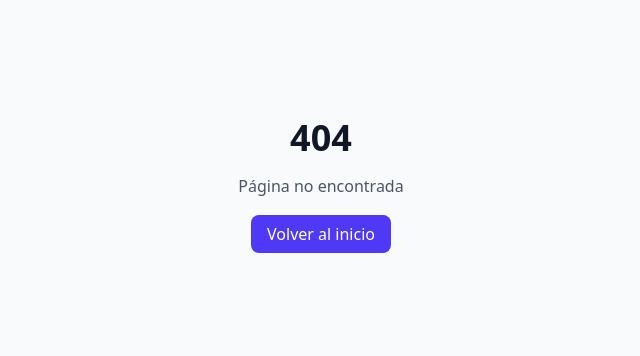
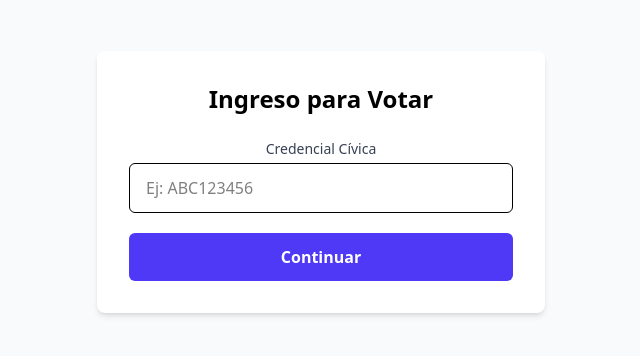
Before and after one commit to CrisRPia/obligatorio_bd_2, a React (Vite) app in the folder code/frontend/: page /votar/1/ingresar in a window 1280 px wide. Before the commit this address had no page. Shown: the part 250-606 px from the top of the page, without its empty margins (319-959 px from the left). Built offline with nearby package versions, Linux system fonts and the light colour scheme.

Commit message:
Página de Inicio Votante

```diff
--- a/code/frontend/src/App.tsx
+++ b/code/frontend/src/App.tsx
@@ -2,11 +2,9 @@ import './App.css'
 import React from 'react';
 import { BrowserRouter as Router, Routes, Route, Navigate } from 'react-router-dom';
 
-// Importa los componentes de las páginas nuevas (asumiendo que existen en la carpeta 'pages')
 import Login from './pages/Login.tsx';
+import InicioVotante from './pages/InicioVotante.tsx';
 import EmitirVoto from './pages/EmitirVoto.tsx';
-import SeleccionarCircuito from './pages/SeleccionarCircuito.tsx';
-import VotoCompletado from './pages/VotoCompletado.tsx';
 import PanelMesa from './pages/PanelMesa.tsx';
 import Reportes from './pages/Reportes.tsx';
 import Unauthorized from './pages/Unauthorized.tsx';
@@ -52,6 +50,22 @@ const App: React.FC = () => {
 
         {/* --- Rutas para Ciudadanos Votantes --- */}
 
+
+        {/* Inicio Votante */}
+        <Route
+          path="/votar/:circuitId/ingresar"
+          element={
+            <InicioVotante />
+            /*
+            <ProtectedRoute allowedUserTypes={['voter']}>
+              <InicioVotante />
+            </ProtectedRoute>
+            */
+          }
+        />
+
+
+
         {/* Emitir Voto */}
         <Route
           path="/votar/:circuitId"
@@ -68,15 +82,7 @@ const App: React.FC = () => {
 
 
 
-        {/* Pantalla de "Ya votó" */}
-        <Route
-          path="/voto-completado"
-          element={
-            <ProtectedRoute allowedUserTypes={['voter']}>
-              <VotoCompletado />
-            </ProtectedRoute>
-          }
-        />
+
 
         {/* --- Rutas para Presidentes de Mesa --- */}
 
--- /dev/null
+++ b/code/frontend/src/pages/AbrirMesa.tsx
@@ -0,0 +1,35 @@
+import React from 'react';
+import { useNavigate } from 'react-router-dom';
+
+const AbrirMesa: React.FC = () => {
+  const navigate = useNavigate();
+
+  const handleAbrirMesa = async () => {
+    try {
+      // 🔧 Aquí irá el endpoint real para abrir la mesa
+      // await abrirMesa();
+
+      // Redirigir al panel de gestión
+      navigate('/mesa-electoral/panel');
+    } catch (error) {
+      console.error('Error al abrir la mesa:', error);
+      alert('Hubo un error al abrir la mesa. Intente nuevamente.');
+    }
+  };
+
+  return (
+    <div className="min-h-screen flex items-center justify-center bg-gray-50 px-4">
+      <div className="max-w-md w-full text-center bg-white p-8 rounded-lg shadow-lg">
+        <h2 className="text-2xl font-bold mb-6">Apertura de Mesa</h2>
+        <button
+          onClick={handleAbrirMesa}
+          className="bg-green-600 hover:bg-green-700 text-white text-lg font-semibold py-4 px-8 rounded-lg transition"
+        >
+          ABRIR MESA
+        </button>
+      </div>
+    </div>
+  );
+};
+
+export default AbrirMesa;
--- /dev/null
+++ b/code/frontend/src/pages/InicioVotante.tsx
@@ -0,0 +1,93 @@
+import React, { useState } from 'react';
+import { useNavigate, useParams } from 'react-router-dom';
+import { postAuthPollingStationLogin } from '@codegen/backend.api';
+
+const InicioVotante: React.FC = () => {
+  const [credencialCivica, setCredencialCivica] = useState('');
+  const [error, setError] = useState<string | null>(null);
+  const [isLoading, setIsLoading] = useState(false);
+  const navigate = useNavigate();
+  const { circuitId } = useParams();
+
+  const isValidCredencial = (cc: string) => /^[A-Z]{3}\d+$/.test(cc.toUpperCase());
+
+  const handleSubmit = async (e: React.FormEvent) => {
+    e.preventDefault();
+
+    const cc = credencialCivica.trim().toUpperCase();
+
+    if (!isValidCredencial(cc)) {
+      setError('Credencial inválida. Formato esperado: ABC123456');
+      return;
+    }
+
+    setIsLoading(true);
+    setError(null);
+
+    try {
+      const response = await postAuthPollingStationLogin({
+        credencialCivica: cc,
+        uruguayanId: "SIMULADO",
+      });
+
+      if (response.status === 200) {
+        // Guardar token y tipo "voter"
+        localStorage.setItem('authToken', response.data.jwtToken);
+        localStorage.setItem('userType', 'voter');
+        localStorage.setItem('userData', JSON.stringify(response.data.content));
+
+        // Redirigir a emitir voto
+        navigate(`/votar/${circuitId}/emitir`);
+      } else {
+        setError('No se pudo validar la credencial.');
+      }
+    } catch (err) {
+      console.error('Error al validar votante:', err);
+      setError('Error de conexión. Intenta de nuevo.');
+    } finally {
+      setIsLoading(false);
+    }
+  };
+
+  return (
+    <div className="min-h-screen flex items-center justify-center bg-gray-50 px-4">
+      <div className="max-w-md w-full bg-white p-8 rounded-lg shadow-md">
+        <h2 className="text-2xl font-bold text-center mb-6">Ingreso para Votar</h2>
+        <form onSubmit={handleSubmit} className="space-y-5">
+          <div>
+            <label htmlFor="credencialCivica" className="block text-sm font-medium text-gray-700 mb-1">
+              Credencial Cívica
+            </label>
+            <input
+              type="text"
+              id="credencialCivica"
+              value={credencialCivica}
+              onChange={(e) => setCredencialCivica(e.target.value)}
+              placeholder="Ej: ABC123456"
+              className="w-full px-4 py-3 border rounded-md focus:ring-2 focus:ring-indigo-500"
+              disabled={isLoading}
+            />
+          </div>
+
+          {error && (
+            <p className="text-red-600 text-sm">{error}</p>
+          )}
+
+          <button
+            type="submit"
+            disabled={isLoading || !credencialCivica.trim()}
+            className={`w-full py-3 px-4 rounded-md text-white font-semibold transition ${
+              isLoading
+                ? 'bg-gray-400 cursor-not-allowed'
+                : 'bg-indigo-600 hover:bg-indigo-700'
+            }`}
+          >
+            {isLoading ? 'Validando...' : 'Continuar'}
+          </button>
+        </form>
+      </div>
+    </div>
+  );
+};
+
+export default InicioVotante;
--- a/code/frontend/src/pages/SeleccionarCircuito.tsx
+++ /dev/null
@@ -1,6 +0,0 @@
-import React, { useState } from 'react';
-
-const SeleccionarCircuito: React.FC = () => {
-    return(<></>)
-}
-export default SeleccionarCircuito;
--- a/code/frontend/src/pages/VotoCompletado.tsx
+++ /dev/null
@@ -1,6 +0,0 @@
-import React, { useState } from 'react';
-
-const VotoCompletado: React.FC = () => {
-    return(<></>)
-}
-export default VotoCompletado;
```
